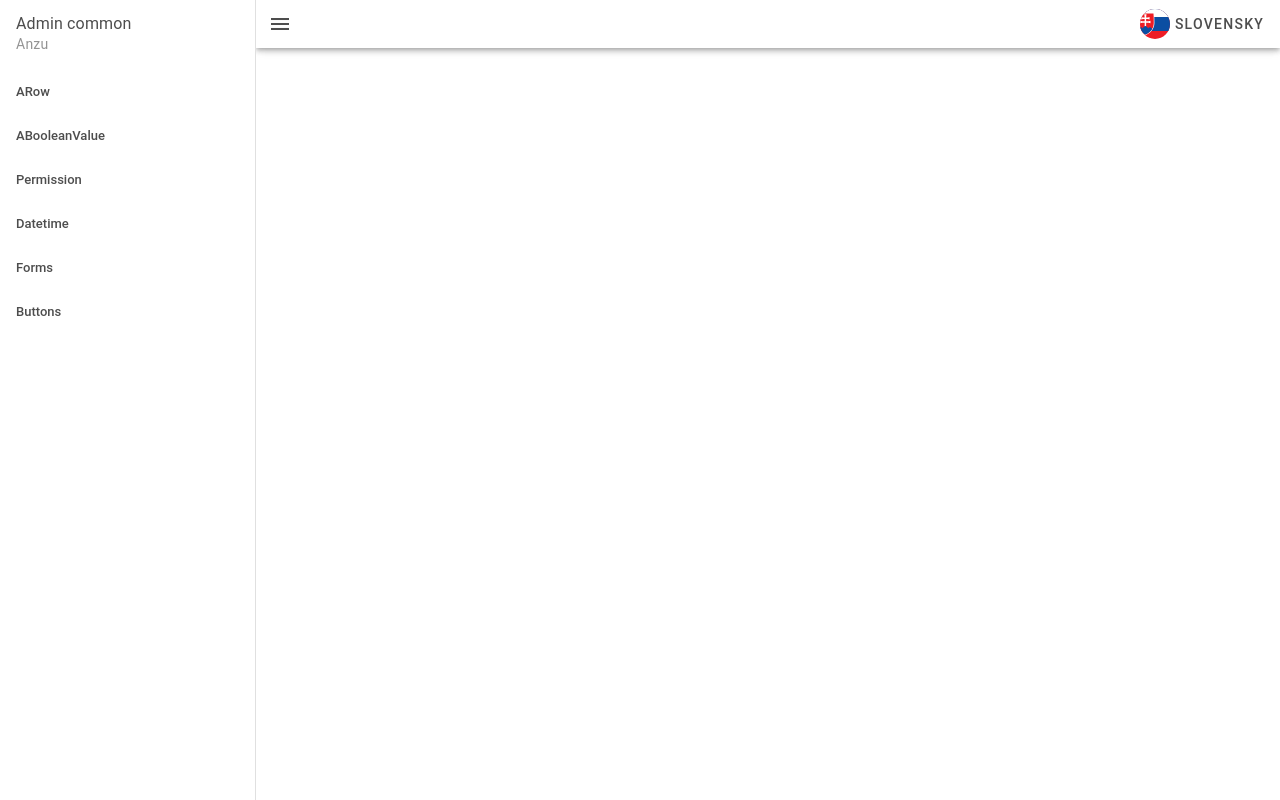
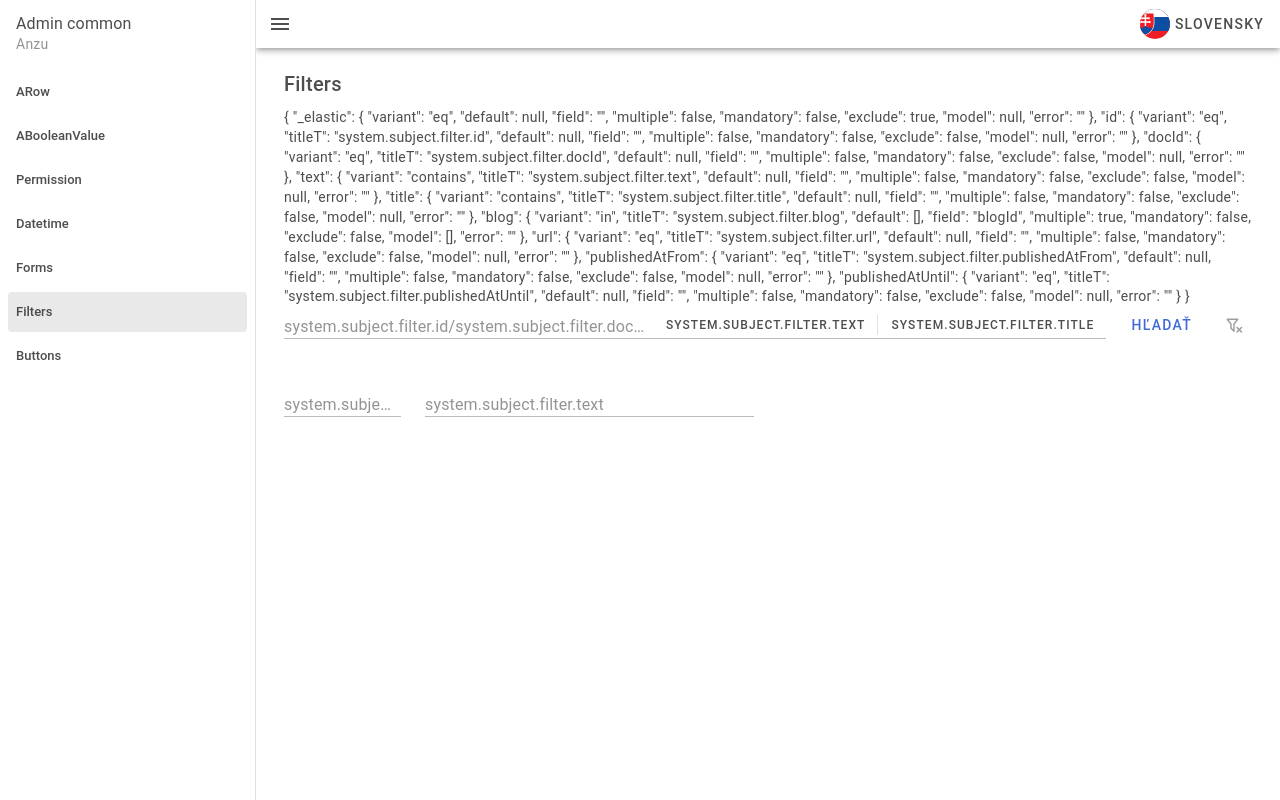
Before and after one commit to anzusystems/common-admin, a Vue app: page /component/filters in a window 1280 px wide. Built offline with nearby package versions, Linux system fonts and the light colour scheme; what @kyvg/vue3-notification would draw is missing.

Commit message:
Merge pull request #100
* docs update

* fixed + bump up version

* fixed + bump up version

```diff
--- a/src/App.vue
+++ b/src/App.vue
@@ -76,7 +76,10 @@ onMounted(async () => {
           :to="{ name: 'component-forms' }"
           title="Forms"
         />
-
+        <VListItem
+          :to="{ name: 'component-filters' }"
+          title="Filters"
+        />
         <VListItem
           :to="{ name: 'component-buttons' }"
           title="Buttons"
--- a/src/components/filter/AFilterInteger.vue
+++ b/src/components/filter/AFilterInteger.vue
@@ -1,10 +1,9 @@
 <script lang="ts" setup>
+import type { Filter } from '@/types/Filter'
 import { useFilterHelpers } from '@/composables/filter/filterHelpers'
-import type { Filter } from '@/types/Filter'
 import { computed } from 'vue'
 import { useI18n } from 'vue-i18n'
-
-// todo cast as integer/number
+import { stringToInt } from '@/utils/string'
 
 const props = withDefaults(
   defineProps<{
@@ -12,11 +11,11 @@ const props = withDefaults(
     dataCy?: string
   }>(),
   {
-    dataCy: 'filter-int',
+    dataCy: 'filter-string',
   }
 )
 const emit = defineEmits<{
-  (e: 'update:modelValue', data: any): void
+  (e: 'update:modelValue', data: Filter): void
 }>()
 
 const value = computed({
@@ -24,7 +23,7 @@ const value = computed({
     return props.modelValue.model
   },
   set(newValue) {
-    emit('update:modelValue', { ...props.modelValue, ...{ model: newValue } })
+    emit('update:modelValue', { ...props.modelValue, ...{ model: stringToInt(newValue + '') } })
   },
 })
 
--- a/src/composables/system/defineCached.ts
+++ b/src/composables/system/defineCached.ts
@@ -92,7 +92,7 @@ export function defineCached<
   )
 
   /**
-   * Debounced fetch for best performance. Can be awaited but no result.
+   * Debounced fetch for best performance.
    * For general usage.
    */
   const fetch = () => {
@@ -100,7 +100,7 @@ export function defineCached<
   }
 
   /**
-   * Fetch with no debounce and with result in promise.
+   * Immediate fetch with no debounce and with result in promise.
    * Use for special cases.
    */
   const immediateFetch = () => {
--- a/src/router/index.ts
+++ b/src/router/index.ts
@@ -35,6 +35,11 @@ const router = createRouter({
       component: () => import('@/views/components/FormsView.vue'),
     },
     {
+      path: '/component/filters',
+      name: 'component-filters',
+      component: () => import('@/views/components/FilterView.vue'),
+    },
+    {
       path: '/component/buttons',
       name: 'component-buttons',
       component: () => import('@/views/components/BtnView.vue'),
--- /dev/null
+++ b/src/views/components/FilterView.vue
@@ -0,0 +1,30 @@
+<script lang="ts" setup>
+import TestFilter from '@/views/components/TestFilter.vue'
+import { useFilterHelpers } from '@/composables/filter/filterHelpers'
+import { useTestListFilter } from '@/views/components/testFilter'
+import { usePagination } from '@/composables/system/pagination'
+
+const { resetFilter, submitFilter } = useFilterHelpers()
+const pagination = usePagination()
+
+const filter = useTestListFilter()
+
+const getList = () => {
+  console.log('submit')
+}
+</script>
+
+<template>
+  <VCard>
+    <VCardTitle>Filters</VCardTitle>
+    <VCardText>
+      {{ filter }}
+      <VForm>
+        <TestFilter
+          @submit-filter="submitFilter(filter, pagination, getList)"
+          @reset-filter="resetFilter(filter, pagination, getList)"
+        />
+      </VForm>
+    </VCardText>
+  </VCard>
+</template>
--- /dev/null
+++ b/src/views/components/TestFilter.vue
@@ -0,0 +1,76 @@
+<script lang="ts" setup>
+import { ref } from 'vue'
+import { useTestListFilter } from '@/views/components/testFilter'
+import AFilterWrapper from '@/components/filter/AFilterWrapper.vue'
+import AFilterInteger from '@/components/filter/AFilterInteger.vue'
+import AFilterString from '@/components/filter/AFilterString.vue'
+import AFilterMixed from '@/components/filter/AFilterMixed.vue'
+
+const emit = defineEmits<{
+  (e: 'submitFilter'): void
+  (e: 'resetFilter'): void
+}>()
+
+const filter = useTestListFilter()
+const touched = ref(false)
+
+const submitFilter = () => {
+  touched.value = false
+  emit('submitFilter')
+}
+
+const resetFilter = () => {
+  touched.value = false
+  emit('resetFilter')
+}
+
+const onAnyFilterUpdate = () => {
+  touched.value = true
+}
+</script>
+
+<template>
+  <VForm
+    name="search"
+    @submit.prevent="submitFilter"
+  >
+    <AFilterWrapper
+      :touched="touched"
+      @reset-filter="resetFilter"
+    >
+      <VRow align="start">
+        <VCol
+          cols="12"
+          sm="12"
+        >
+          <AFilterMixed
+            :filter-id="filter.id"
+            :filter-doc-id="filter.docId"
+            :filter-url="filter.url"
+            :filter-text="filter.text"
+            :filter-overrides="[filter.text, filter.title]"
+            @update:model-value="onAnyFilterUpdate"
+          />
+        </VCol>
+        <VCol
+          cols="12"
+          sm="2"
+        >
+          <AFilterInteger
+            v-model="filter.id"
+            @update:model-value="onAnyFilterUpdate"
+          />
+        </VCol>
+        <VCol
+          cols="12"
+          sm="5"
+        >
+          <AFilterString
+            v-model="filter.text"
+            @update:model-value="onAnyFilterUpdate"
+          />
+        </VCol>
+      </VRow>
+    </AFilterWrapper>
+  </VForm>
+</template>
--- /dev/null
+++ b/src/views/components/testFilter.ts
@@ -0,0 +1,38 @@
+import { reactive } from 'vue'
+import { makeFilterHelper } from '@/composables/filter/filterHelpers'
+
+const makeFilter = makeFilterHelper('system', 'subject')
+
+const filter = reactive({
+  _elastic: {
+    ...makeFilter({ exclude: true }),
+  },
+  id: {
+    ...makeFilter({ name: 'id' }),
+  },
+  docId: {
+    ...makeFilter({ name: 'docId' }),
+  },
+  text: {
+    ...makeFilter({ name: 'text', variant: 'contains' }),
+  },
+  title: {
+    ...makeFilter({ name: 'title', variant: 'contains' }),
+  },
+  blog: {
+    ...makeFilter({ name: 'blog', variant: 'in', field: 'blogId' }),
+  },
+  url: {
+    ...makeFilter({ name: 'url' }),
+  },
+  publishedAtFrom: {
+    ...makeFilter({ name: 'publishedAtFrom' }),
+  },
+  publishedAtUntil: {
+    ...makeFilter({ name: 'publishedAtUntil' }),
+  },
+})
+
+export function useTestListFilter() {
+  return filter
+}
```
Also changed, not shown: package.json (+4 -4 lines), 1 other file (tests, documents, lock files or other folders).
